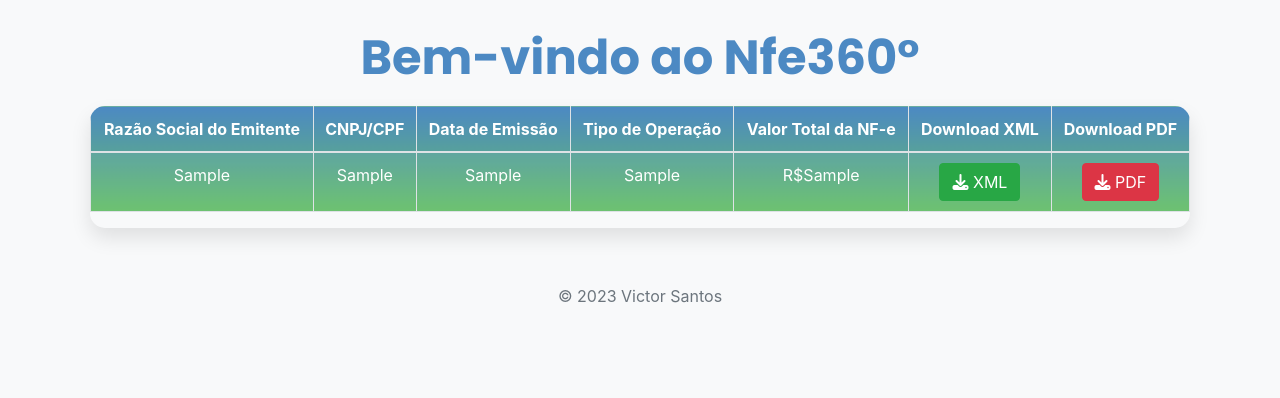
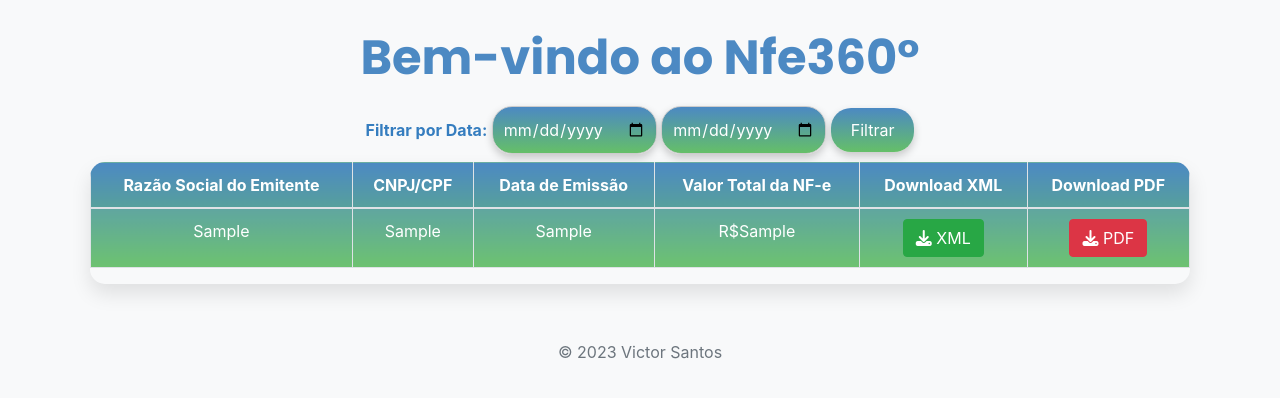
Before and after one commit to VictorSnt/nfe360, a Flask app: template templates/index.html in a window 1280 px wide. Shown: the part 309-707 px from the top of the page. Run offline with Flask 3, Linux system fonts and the light colour scheme; the template is opened without the code that fills it: most values are stand-ins (such as "Sample title", 1, 10 or a date in 2020); parts of the project's set-up code (start-up, migrations or seed data) failed here and were passed over; some libraries are stand-ins or nearby versions.

Commit message:
Starting production

```diff
--- a/app.py
+++ b/app.py
@@ -1,6 +1,10 @@
-from flask import Flask, render_template, send_file, request
+from flask import Flask, render_template, send_file, request, redirect
 from pathlib import Path
 from dotenv import load_dotenv
+from datetime import datetime
+from xml_manager import xml_to_dict
+
+
 import json
 import os
 
@@ -37,13 +41,26 @@ def download_xml_or_danfe():
 @app.route('/search_data')
 def get_searched_file():
 
-    search_key = request.args.get('search_key', False)
-    if search_key:
+    initial_filtered_date = (request.args.get('search_key', None))
+    final_filtered_date = request.args.get('search_key2', None)
+    if initial_filtered_date and final_filtered_date:
 
-        xml_files = [str(xml.name) for xml in DOWNLOADS_FOLDER.iterdir() if str(xml.name).endswith('.xml')]
-        # need to finish
+        initial_filtered_date = datetime.strptime(initial_filtered_date, '%Y-%m-%d')
+        final_filtered_date = datetime.strptime(final_filtered_date, '%Y-%m-%d')
 
+        all_xml_data = xml_to_dict(DOWNLOADS_FOLDER)
 
+        filtered_xml_data = [
+            xml_info for xml_info in all_xml_data
+            if datetime.strptime(xml_info["Data de Emiss\u00e3o: "], '%d/%m/%Y') >= initial_filtered_date
+            and datetime.strptime(xml_info["Data de Emiss\u00e3o: "], '%d/%m/%Y') <= final_filtered_date
+            ]
+
+        filtered_xml_data.sort(key=lambda x: x["Data de Emiss\u00e3o: "])
+
+        return render_template('index.html', nfelist=filtered_xml_data)
+    else:
+        return redirect('/')
 
 if __name__ == '__main__':
     app.run(debug=True)
--- a/templates/index.html
+++ b/templates/index.html
@@ -22,7 +22,7 @@
             padding: 20px;
         }
 
-        .logo {
+        .logo, a {
             max-width: 300px;
         }
 
@@ -77,38 +77,30 @@
             font-family: 'Poppins', sans-serif;
             color: #333;
         }
-        .filter-form {
-            text-align: center;
-            margin-bottom: 20px;
-            color: #4c89c3;
+        .custom-date-input, .custom-date-button {
+        border: 1px solid #ccc; /* Cor da borda */
+        border-radius: 20px; /* Borda arredondada */
+        padding: 10px;
+        font-size: 1rem;
+        background: linear-gradient(to bottom, #4c89c3, #65bf68); /* Fundo degradê */
+        color: white; /* Cor do texto */
+        box-shadow: 0px 4px 8px rgba(0, 0, 0, 0.2); /* Sombra */
     }
 
-        .filter-label {
-            font-weight: bold;
-            font-size: 1.2rem;
-            margin-right: 10px;
-        }
+    /* Estilizando o botão */
+    .custom-date-button {
 
-        .filter-input {
-            width: 200px;
-            padding: 10px;
-            border: 1px solid #ccc;
-            border-radius: 5px;
-            font-size: 1rem;
-        }
-
-        .filter-button {
-            background-color: #4c89c3;
         color: white;
         border: none;
         padding: 10px 20px;
-            border-radius: 5px;
+        border-radius: px;
         cursor: pointer;
         font-size: 1rem;
         transition: background-color 0.3s ease;
+        margin-bottom: 10px;
     }
 
-        .filter-button:hover {
+    .custom-date-button:hover {
         background-color: #357dbf;
     }
     </style>
@@ -116,17 +108,21 @@
 <body>
 
     <header class="navbar navbar-expand-lg navbar-light bg-light">
+        <a href="/" class="logo mx-auto">
             <img src="static/logo.png" alt="Logo da construfacil" class="logo mx-auto">
+        </a>
+
     </header>
 
     <div class="container">
         <h1 class="app-title">Bem-vindo ao Nfe360°</h1>
 
-        <!-- <form class="filter-form" action="/search_data">
-            <label class="filter-label" for="dataFiltro">Filtrar por Data:</label>
-            <input type="date" id="dataFiltro" class="filter-input" name="search_key">
-            <button type="submit" class="filter-button">Filtrar</button>
-        </form> -->
+        <form class="filter-form" action="/search_data" method="get">
+            <label style="color: #357dbf;" class="filter-label" for="dataFiltro"><strong>Filtrar por Data:</strong></label>
+            <input type="date" id="dataFiltro" class="custom-date-input filter-input" name="search_key">
+            <input type="date" id="dataFiltro" class="custom-date-input filter-input" name="search_key2">
+            <button type="submit" class="custom-date-button filter-button">Filtrar</button>
+        </form>
 
         <div class="table-container">
             <table class="table table-bordered">
@@ -135,7 +131,6 @@
                         <th>Razão Social do Emitente</th>
                         <th>CNPJ/CPF</th>
                         <th>Data de Emissão</th>
-                        <th>Tipo de Operação</th>
                         <th>Valor Total da NF-e</th>
                         <th>Download XML</th>
                         <th>Download PDF</th>
@@ -147,7 +142,6 @@
                         <td>{{ nf['Razão Social do Emitente:'] }}</td>
                         <td>{{ nf['CNPJ/CPF:'] }}</td>
                         <td>{{ nf['Data de Emissão: '] }}</td>
-                        <td>{{ nf['Tipo de Operação: '] }}</td>
                         <td>R${{ nf['Valor Total da NF-e: '] }}</td>
                         <td><a href="/download?filename={{ nf['access_key'] }}.xml" class="btn btn-success"><i class="fas fa-download"></i> XML</a></td>
                         <td><a href="/download?filename={{ nf['access_key'] }}.pdf" class="btn btn-danger"><i class="fas fa-download"></i> PDF</a></td>
```
Also changed, not shown: xml_manager.py (added, +33 -0 lines). Lines whose indentation alone changed are shown as unchanged.
